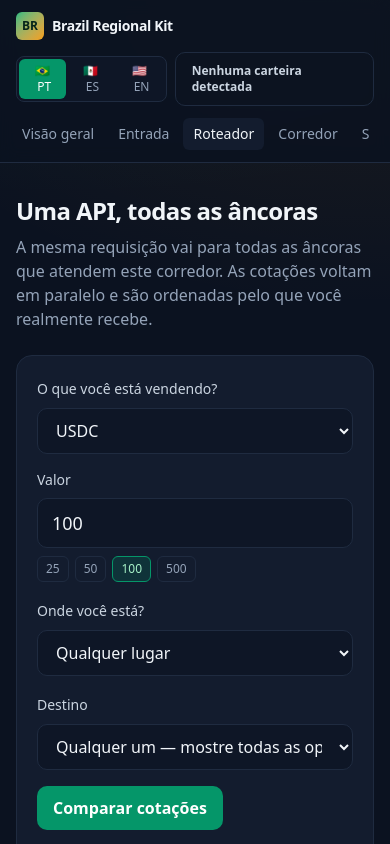
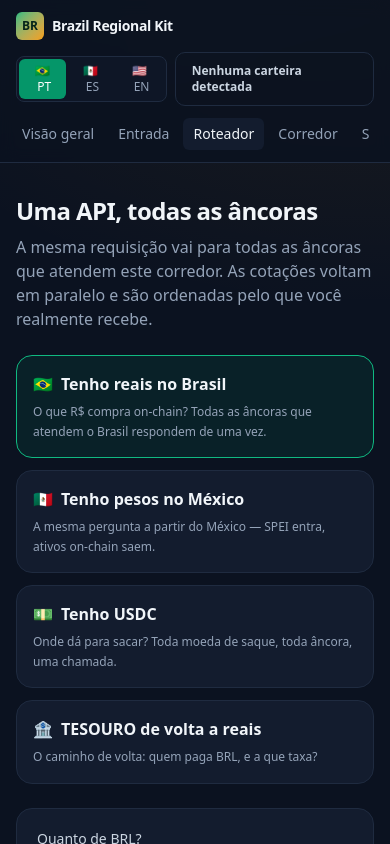
Before and after one commit to ACTA-Team/brazil-regional-kit, a Next.js app in the folder apps/hub/: page /router in a window 390 px wide. Shown: the top 844 px of the page. Built offline with nearby package versions, Linux system fonts and the light colour scheme; no server answers.

Commit message:
feat(hub): replace the router's corridor construction kit with one-click scenarios

```diff
--- a/apps/hub/src/app/router/page.tsx
+++ b/apps/hub/src/app/router/page.tsx
@@ -1,7 +1,7 @@
 'use client';
 
 import { useCallback, useEffect, useMemo, useState } from 'react';
-import { BRL, MXN, TESOURO, USDC, USD, type AssetId, type CountryCode } from '@brk/ramp-core';
+import { BRL, MXN, TESOURO, USDC, type AssetId, type CountryCode } from '@brk/ramp-core';
 import type { AnchorResult } from '@brk/ramp-router';
 import { Alert } from '@/components/Alert';
 import { AmountField } from '@/components/AmountField';
@@ -9,30 +9,72 @@ import { QuoteTable, type PublicRankedQuote } from '@/components/QuoteTable';
 import { SepAuthPanel } from '@/components/SepAuthPanel';
 import { useI18n } from '@/lib/i18n';
 
-const SELLABLE: Array<{ asset: AssetId; label: string; presets: string[] }> = [
-  { asset: BRL, label: 'BRL', presets: ['100', '250', '500', '1000'] },
-  { asset: USDC, label: 'USDC', presets: ['25', '50', '100', '500'] },
-  { asset: TESOURO, label: 'TESOURO', presets: ['50', '100', '250', '500'] },
-  { asset: MXN, label: 'MXN', presets: ['500', '1000', '5000', '10000'] },
-];
+/**
+ * One-click scenarios instead of a corridor construction kit.
+ *
+ * The first version of this page offered four free-form selects — sell asset,
+ * amount, country, destination. That let a user assemble USDC → TESOURO, a pair
+ * no anchor can serve because it is a DEX swap rather than a ramp, and answered
+ * them with an empty table. A form that lets you ask questions with no possible
+ * answer is not flexibility, it is a trap.
+ *
+ * Each scenario below is a question a real person actually has, phrased as one
+ * button, and every one of them is guaranteed to produce quotes.
+ */
+interface Scenario {
+  id: string;
+  flag: string;
+  titleKey: string;
+  hintKey: string;
+  sellAsset: AssetId;
+  buyAsset?: AssetId;
+  country?: CountryCode;
+  defaultAmount: string;
+  presets: string[];
+}
 
-const COUNTRIES: Array<{ code: CountryCode | ''; label: string }> = [
-  { code: '', label: 'router.anywhere' },
-  { code: 'BR', label: 'Brasil' },
-  { code: 'MX', label: 'México' },
-  { code: 'AR', label: 'Argentina' },
-  { code: 'CL', label: 'Chile' },
-  { code: 'CO', label: 'Colombia' },
-  { code: 'US', label: 'United States' },
-];
-
-const DESTINATIONS: Array<{ asset: AssetId | ''; label: string }> = [
-  { asset: '', label: 'router.anyDestination' },
-  { asset: USDC, label: 'USDC' },
-  { asset: TESOURO, label: 'TESOURO' },
-  { asset: BRL, label: 'BRL' },
-  { asset: MXN, label: 'MXN' },
-  { asset: USD, label: 'USD' },
+const SCENARIOS: Scenario[] = [
+  {
+    id: 'brl',
+    flag: '🇧🇷',
+    titleKey: 'router.scenario.brl',
+    hintKey: 'router.scenario.brlHint',
+    sellAsset: BRL,
+    country: 'BR',
+    defaultAmount: '500',
+    presets: ['100', '250', '500', '1000'],
+  },
+  {
+    id: 'mxn',
+    flag: '🇲🇽',
+    titleKey: 'router.scenario.mxn',
+    hintKey: 'router.scenario.mxnHint',
+    sellAsset: MXN,
+    country: 'MX',
+    defaultAmount: '400',
+    // The Etherfuse sandbox caps MXN on-ramps at 500.
+    presets: ['100', '250', '400', '500'],
+  },
+  {
+    id: 'usdc',
+    flag: '💵',
+    titleKey: 'router.scenario.usdc',
+    hintKey: 'router.scenario.usdcHint',
+    sellAsset: USDC,
+    defaultAmount: '100',
+    presets: ['25', '50', '100', '500'],
+  },
+  {
+    id: 'tesouro',
+    flag: '🏦',
+    titleKey: 'router.scenario.tesouro',
+    hintKey: 'router.scenario.tesouroHint',
+    sellAsset: TESOURO,
+    buyAsset: BRL,
+    country: 'BR',
+    defaultAmount: '100',
+    presets: ['50', '100', '250', '500'],
+  },
 ];
 
 const REFRESH_MS = 15_000;
@@ -47,33 +89,25 @@ interface RouteResponse {
 export default function RouterPage() {
   const { t } = useI18n();
 
-  const [sellAsset, setSellAsset] = useState<AssetId>(USDC);
-  const [buyAsset, setBuyAsset] = useState<AssetId | ''>('');
-  const [country, setCountry] = useState<CountryCode | ''>('');
-  const [amount, setAmount] = useState('100');
-
+  const [scenario, setScenario] = useState<Scenario>(SCENARIOS[0]!);
+  const [amount, setAmount] = useState(SCENARIOS[0]!.defaultAmount);
   const [result, setResult] = useState<RouteResponse | null>(null);
   const [loading, setLoading] = useState(false);
   const [autoRefresh, setAutoRefresh] = useState(true);
   const [error, setError] = useState<string | null>(null);
 
-  const presets = useMemo(
-    () => SELLABLE.find((s) => s.asset === sellAsset)?.presets ?? ['100'],
-    [sellAsset],
-  );
+  const query = useMemo(() => {
+    const params = new URLSearchParams({ sell: scenario.sellAsset, amount });
+    if (scenario.buyAsset) params.set('buy', scenario.buyAsset);
+    if (scenario.country) params.set('country', scenario.country);
+    return params.toString();
+  }, [scenario, amount]);
 
-  const query = useMemo(() => {
-    const params = new URLSearchParams({ sell: sellAsset, amount });
-    if (buyAsset) params.set('buy', buyAsset);
-    if (country) params.set('country', country);
-    return params.toString();
-  }, [sellAsset, buyAsset, country, amount]);
-
-  const run = useCallback(async () => {
+  const run = useCallback(async (q: string) => {
     setLoading(true);
     setError(null);
     try {
-      const response = await fetch(`/api/quotes?${query}`);
+      const response = await fetch(`/api/quotes?${q}`);
       const payload = (await response.json()) as RouteResponse | { error: { message: string } };
       if ('error' in payload) throw new Error(payload.error.message);
       setResult(payload);
@@ -82,15 +116,37 @@ export default function RouterPage() {
     } finally {
       setLoading(false);
     }
-  }, [query]);
+  }, []);
+
+  /** Picking a scenario IS the question — fetch immediately, no second click. */
+  const pick = useCallback(
+    (next: Scenario) => {
+      setScenario(next);
+      setAmount(next.defaultAmount);
+      const params = new URLSearchParams({ sell: next.sellAsset, amount: next.defaultAmount });
+      if (next.buyAsset) params.set('buy', next.buyAsset);
+      if (next.country) params.set('country', next.country);
+      void run(params.toString());
+    },
+    [run],
+  );
+
+  // First render answers the default scenario rather than showing a blank
+  // page. Deferred a tick so the fetch's setState never lands synchronously
+  // inside the effect body.
+  useEffect(() => {
+    const id = setTimeout(() => void run(query), 0);
+    return () => clearTimeout(id);
+    // eslint-disable-next-line react-hooks/exhaustive-deps
+  }, []);
 
   // Quotes go stale in seconds. Refreshing on a timer is what makes the table
   // "live quotes" rather than a snapshot someone took once.
   useEffect(() => {
     if (!autoRefresh || !result) return;
-    const id = setInterval(() => void run(), REFRESH_MS);
+    const id = setInterval(() => void run(query), REFRESH_MS);
     return () => clearInterval(id);
-  }, [autoRefresh, result, run]);
+  }, [autoRefresh, result, run, query]);
 
   return (
     <div className="space-y-6">
@@ -99,72 +155,49 @@ export default function RouterPage() {
         <p className="mt-2 max-w-2xl text-ink-400">{t('router.subtitle')}</p>
       </header>
 
-      <div className="card grid gap-4 p-5 sm:grid-cols-2 lg:grid-cols-4">
-        <label className="block">
-          <span className="text-sm text-ink-300">{t('router.sellLabel')}</span>
-          <select
-            value={sellAsset}
-            onChange={(e) => setSellAsset(e.target.value as AssetId)}
-            className="field mt-2"
+      {/* ── Step 1: which situation are you in? ─────────────────────────── */}
+      <div className="grid gap-3 sm:grid-cols-2 lg:grid-cols-4">
+        {SCENARIOS.map((s) => {
+          const active = s.id === scenario.id;
+          return (
+            <button
+              key={s.id}
+              type="button"
+              onClick={() => pick(s)}
+              aria-pressed={active}
+              className={`card flex flex-col gap-1.5 p-4 text-left transition-colors ${
+                active ? 'border-brand-500 bg-brand-700/15' : 'hover:border-brand-600'
+              }`}
             >
-            {SELLABLE.map((s) => (
-              <option key={s.asset} value={s.asset}>
-                {s.label}
-              </option>
-            ))}
-          </select>
-        </label>
+              <span className="flex items-center gap-2 font-semibold">
+                <span aria-hidden="true">{s.flag}</span>
+                {t(s.titleKey)}
+              </span>
+              <span className="text-xs leading-relaxed text-ink-400">{t(s.hintKey)}</span>
+            </button>
+          );
+        })}
+      </div>
 
-        <div className="sm:col-span-1">
+      {/* ── Step 2: how much? ───────────────────────────────────────────── */}
+      <div className="card flex flex-wrap items-end gap-4 p-5">
+        <div className="min-w-56 flex-1">
           <AmountField
-            label={t('common.amount')}
+            label={t('router.amountFor', { asset: scenario.sellAsset.split(':')[1] ?? '' })}
             value={amount}
             onChange={setAmount}
-            presets={presets}
+            presets={scenario.presets}
           />
         </div>
-
-        <label className="block">
-          <span className="text-sm text-ink-300">{t('router.countryLabel')}</span>
-          <select
-            value={country}
-            onChange={(e) => setCountry(e.target.value as CountryCode | '')}
-            className="field mt-2"
-          >
-            {COUNTRIES.map((c) => (
-              <option key={c.code} value={c.code}>
-                {c.code ? c.label : t(c.label)}
-              </option>
-            ))}
-          </select>
-        </label>
-
-        <label className="block">
-          <span className="text-sm text-ink-300">{t('router.destinationLabel')}</span>
-          <select
-            value={buyAsset}
-            onChange={(e) => setBuyAsset(e.target.value as AssetId | '')}
-            className="field mt-2"
-          >
-            {DESTINATIONS.map((d) => (
-              <option key={d.asset || 'any'} value={d.asset}>
-                {d.asset ? d.label : t(d.label)}
-              </option>
-            ))}
-          </select>
-        </label>
-
-        <div className="flex flex-wrap items-center gap-3 sm:col-span-2 lg:col-span-4">
         <button
           type="button"
-            onClick={() => void run()}
+          onClick={() => void run(query)}
           disabled={loading || !amount}
           className="btn btn-primary"
         >
           {loading ? t('common.loading') : t('router.compare')}
         </button>
-
-          <label className="flex items-center gap-2 text-sm text-ink-400">
+        <label className="flex items-center gap-2 pb-2.5 text-sm text-ink-400">
           <input
             type="checkbox"
             checked={autoRefresh}
@@ -173,7 +206,6 @@ export default function RouterPage() {
           />
           {t('router.autoRefresh')}
         </label>
-        </div>
       </div>
 
       {error ? <Alert tone="error">{error}</Alert> : null}
--- a/apps/hub/src/messages/pt.json
+++ b/apps/hub/src/messages/pt.json
@@ -186,5 +186,14 @@
   "onramp.sandboxNoReference": "O sandbox informa o meio mas não emite uma referência pagável — não há para onde transferir de verdade. Use o botão abaixo para avisar a âncora que o pagamento chegou, que é exatamente para isso que serve o gancho de liquidação do sandbox.",
   "onramp.autoSettle": "Confirmar o pagamento automaticamente",
   "onramp.autoSettleHint": "O sandbox não movimenta reais de verdade — o próprio gancho de confirmação da Etherfuse faz as vezes do PIX. Cotação, ordem e liquidação on-chain são reais. Com uma chave de produção, um PIX real dispara isto.",
-  "onramp.viewOnAnchor": "Ver na Etherfuse"
+  "onramp.viewOnAnchor": "Ver na Etherfuse",
+  "router.scenario.brl": "Tenho reais no Brasil",
+  "router.scenario.brlHint": "O que R$ compra on-chain? Todas as âncoras que atendem o Brasil respondem de uma vez.",
+  "router.scenario.mxn": "Tenho pesos no México",
+  "router.scenario.mxnHint": "A mesma pergunta a partir do México — SPEI entra, ativos on-chain saem.",
+  "router.scenario.usdc": "Tenho USDC",
+  "router.scenario.usdcHint": "Onde dá para sacar? Toda moeda de saque, toda âncora, uma chamada.",
+  "router.scenario.tesouro": "TESOURO de volta a reais",
+  "router.scenario.tesouroHint": "O caminho de volta: quem paga BRL, e a que taxa?",
+  "router.amountFor": "Quanto de {asset}?"
 }
```
Also changed, not shown: apps/hub/src/messages/en.json (+10 -1 lines), apps/hub/src/messages/es.json (+10 -1 lines). Lines whose indentation alone changed are shown as unchanged.
